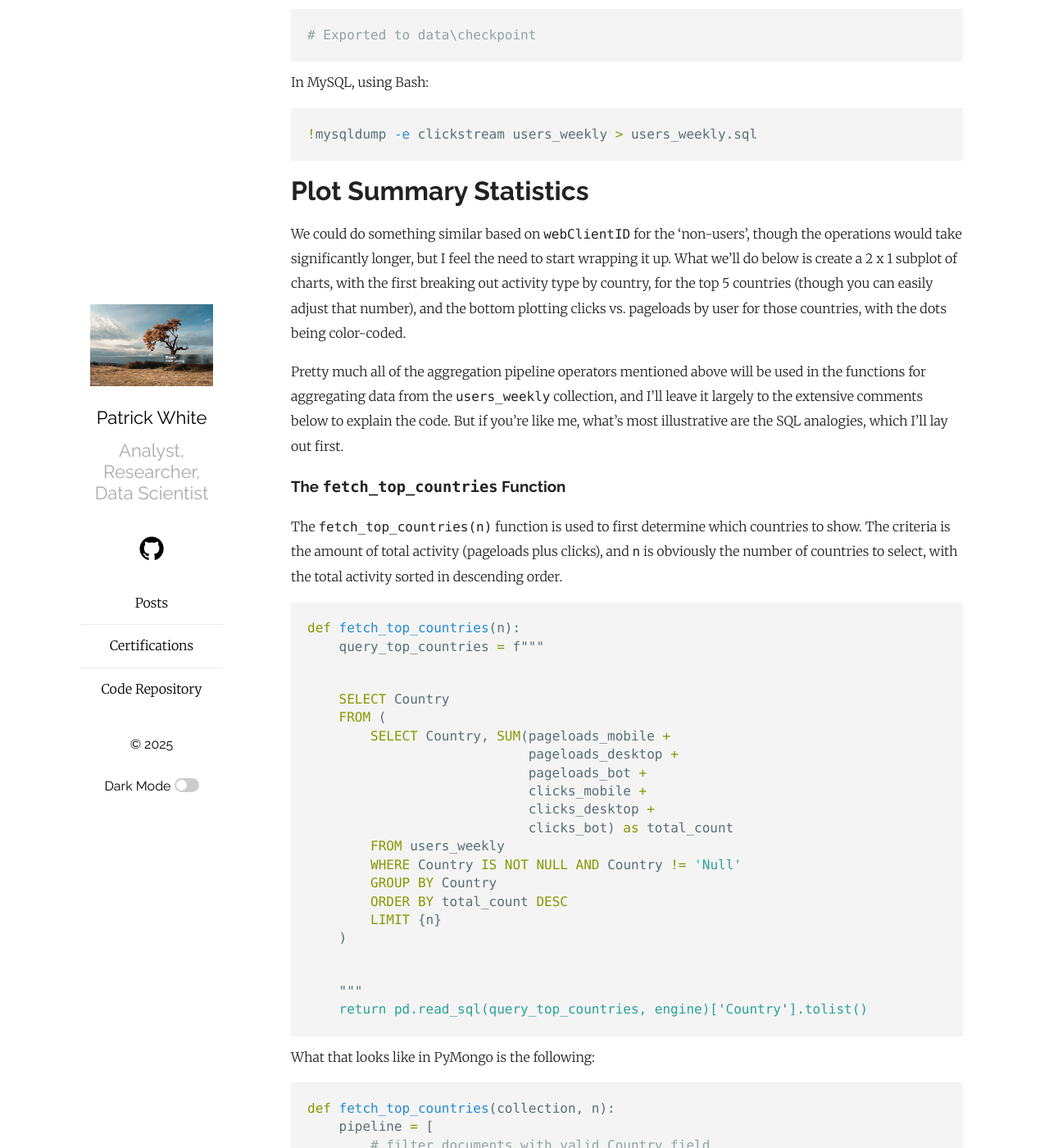
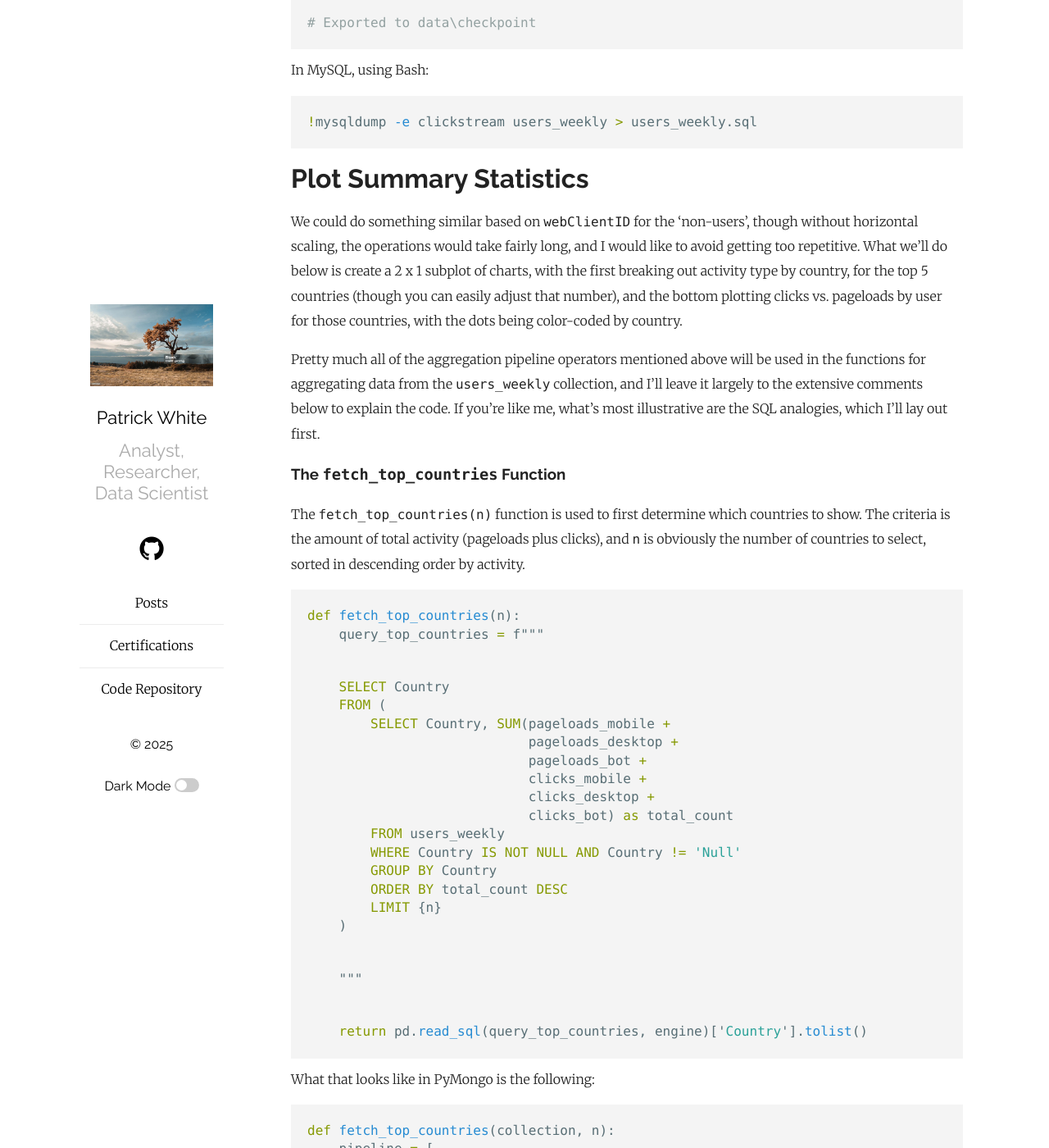
Before and after one commit to pw398/pw398.github.io, a Jekyll site: the page built from _posts/2025-06-19-MongoDB-II-Aggregation-Pipelines-via-PyMongo.md, in a window 1280 px wide and 1400 px high, scrolled down 27604 px. Shown: the whole window at 82% size. Built offline with Jekyll 4.4.1, drawn with Linux system fonts in a browser that asks for light colours; some of the changed text lies outside the part shown.

Commit message:
Add files via upload

````diff
--- a/_posts/2025-06-19-MongoDB-II-Aggregation-Pipelines-via-PyMongo.md
+++ b/_posts/2025-06-19-MongoDB-II-Aggregation-Pipelines-via-PyMongo.md
@@ -1148,7 +1148,7 @@ else:
 If you are following along in the SQL notebook, you will see that the results match.
 
 
-<img src="https://raw.githubusercontent.com/pw398/pw398.github.io/main/_posts/images/mg2-1.png" style="height: 75px; width:auto;">
+<img src="https://raw.githubusercontent.com/pw398/pw398.github.io/main/_posts/images/mg2-1.png" style="height: 60px; width:auto;">
 
 
 Breaking it out by country:
@@ -1255,15 +1255,15 @@ In MySQL, using Bash:
 
 # Plot Summary Statistics
 
-We could do something similar based on <code>webClientID</code> for the 'non-users', though the operations would take significantly longer, but I feel the need to start wrapping it up. What we'll do below is create a 2 x 1 subplot of charts, with the first breaking out activity type by country, for the top 5 countries (though you can easily adjust that number), and the bottom plotting clicks vs. pageloads by user for those countries, with the dots being color-coded.
-
-Pretty much all of the aggregation pipeline operators mentioned above will be used in the functions for aggregating data from the <code>users_weekly</code> collection, and I'll leave it largely to the extensive comments below to explain the code. But if you're like me, what's most illustrative are the SQL analogies, which I'll lay out first.
+We could do something similar based on <code>webClientID</code> for the 'non-users', though without horizontal scaling, the operations would take fairly long, and I would like to avoid getting too repetitive. What we'll do below is create a 2 x 1 subplot of charts, with the first breaking out activity type by country, for the top 5 countries (though you can easily adjust that number), and the bottom plotting clicks vs. pageloads by user for those countries, with the dots being color-coded by country.
+
+Pretty much all of the aggregation pipeline operators mentioned above will be used in the functions for aggregating data from the <code>users_weekly</code> collection, and I'll leave it largely to the extensive comments below to explain the code. If you're like me, what's most illustrative are the SQL analogies, which I'll lay out first.
 
 
 
 ### The <code>fetch_top_countries</code> Function
 
-The <code>fetch_top_countries(n)</code> function is used to first determine which countries to show. The criteria is the amount of total activity (pageloads plus clicks), and <code>n</code> is obviously the number of countries to select, with the total activity sorted in descending order.
+The <code>fetch_top_countries(n)</code> function is used to first determine which countries to show. The criteria is the amount of total activity (pageloads plus clicks), and <code>n</code> is obviously the number of countries to select, sorted in descending order by activity.
 
 ```python
 def fetch_top_countries(n):
@@ -1287,6 +1287,8 @@ def fetch_top_countries(n):
 ```
 ```python
     """
+```
+```python
     return pd.read_sql(query_top_countries, engine)['Country'].tolist()
 ```
 
````
Also changed, not shown: other parts of _posts/2025-06-19-MongoDB-II-Aggregation-Pipelines-via-PyMongo.md (+3 -3 lines).
